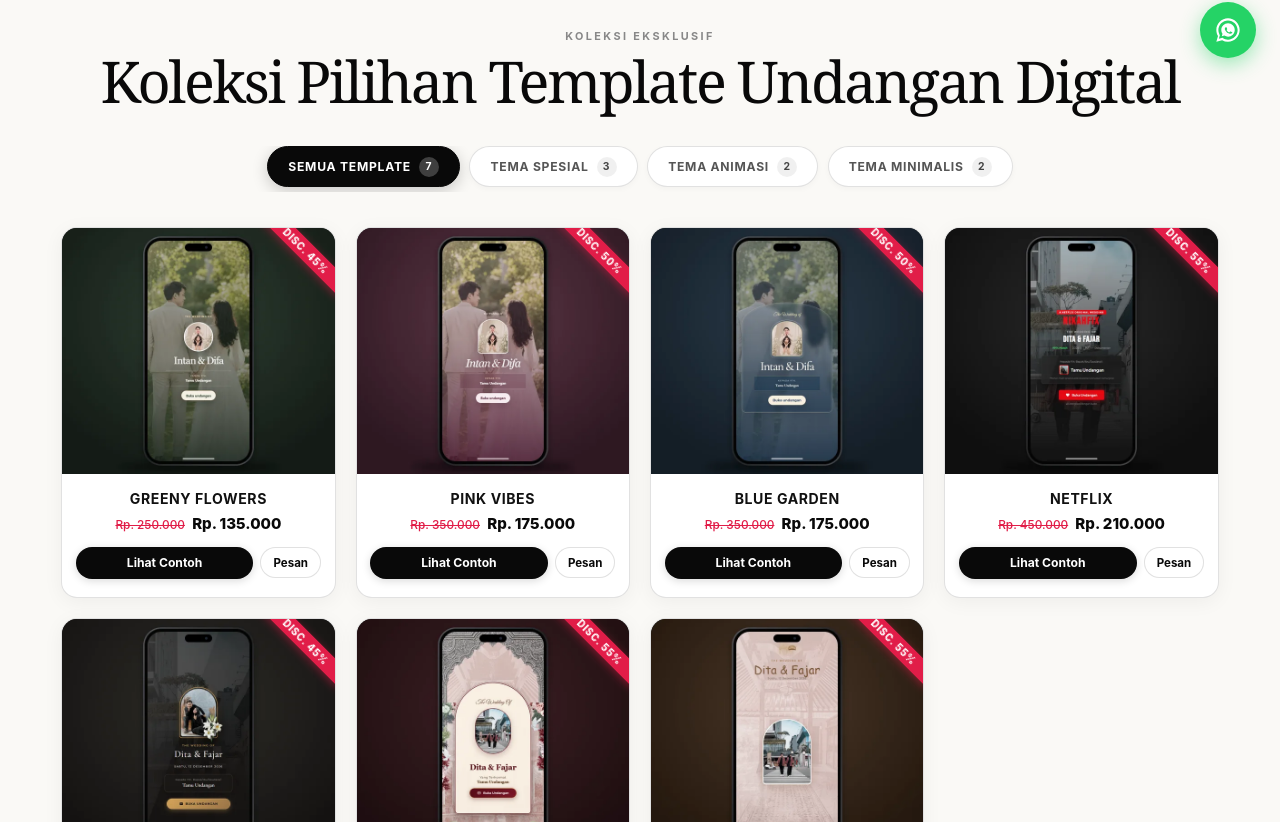
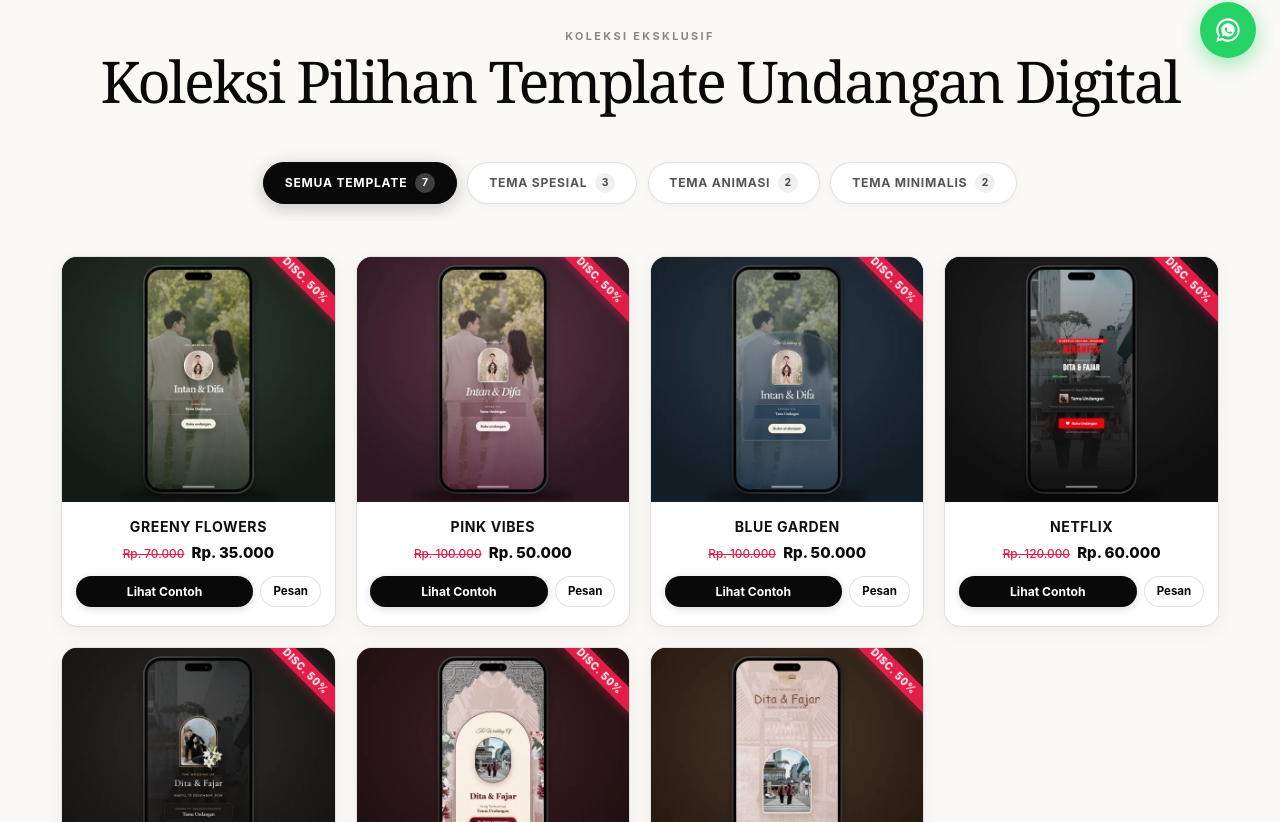
Before and after one commit to DIFZX/Indif.Digital, a Next.js app: page / in a window 1280 px wide. Shown: the part 718-1540 px from the top of the page. Built offline with nearby package versions, Linux system fonts and the light colour scheme; no server answers; the database is empty.

Commit message:
fix(catalog): fix pill outline clipping and update tier pricing (spesial 60k, animasi 50k, minimalis 35k)

```diff
--- a/app/dashboard/dashboard.module.css
+++ b/app/dashboard/dashboard.module.css
@@ -284,7 +284,8 @@
   overflow-x: auto;
   -webkit-overflow-scrolling: touch;
   scrollbar-width: none;
-  padding-bottom: 0.3rem;
+  padding: 0.85rem 0.5rem 0.95rem;
+  box-sizing: border-box;
 }
 
 .categoryMenuWrapper::-webkit-scrollbar {
@@ -295,16 +296,17 @@
   display: flex;
   align-items: center;
   justify-content: center;
-  gap: 0.6rem;
+  gap: 0.65rem;
   min-width: max-content;
   margin: 0 auto;
+  padding: 2px 4px;
 }
 
 .categoryButton {
   display: inline-flex;
   align-items: center;
   gap: 0.5rem;
-  padding: 0.6rem 1.25rem;
+  padding: 0.62rem 1.3rem;
   border: 1px solid var(--line-light);
   border-radius: 999px;
   background: var(--white);
@@ -315,22 +317,30 @@
   letter-spacing: 0.06em;
   text-transform: uppercase;
   cursor: pointer;
-  box-shadow: 0 2px 6px rgba(0, 0, 0, 0.03);
+  box-shadow: 0 2px 8px rgba(0, 0, 0, 0.04);
   transition: all 220ms ease;
   white-space: nowrap;
+  box-sizing: border-box;
+  outline: none;
 }
 
 .categoryButton:hover {
   border-color: #090909;
   color: #090909;
   transform: translateY(-1px);
+  box-shadow: 0 4px 14px rgba(0, 0, 0, 0.08);
+}
+
+.categoryButton:focus-visible {
+  outline: 2px solid #090909;
+  outline-offset: 2px;
 }
 
 .categoryButtonActive {
   background: #090909;
   color: #FFFFFF;
   border-color: #090909;
-  box-shadow: 0 4px 16px rgba(0, 0, 0, 0.2);
+  box-shadow: 0 4px 18px rgba(0, 0, 0, 0.22);
 }
 
 .categoryButtonActive:hover {
@@ -738,9 +748,14 @@
     font-size: clamp(1.8rem, 6.5vw, 2.4rem);
   }
 
+  .categoryMenuWrapper {
+    padding: 0.65rem 0.25rem 0.8rem;
+    margin-bottom: 1.6rem;
+  }
+
   .categoryMenu {
     justify-content: flex-start;
-    padding: 0 0.2rem;
+    padding: 2px 0.25rem;
   }
 
   .categoryButton {
--- a/app/dashboard/template-catalog.tsx
+++ b/app/dashboard/template-catalog.tsx
@@ -43,22 +43,22 @@ type PriceInfo = {
 function getTemplatePriceInfo(slug: string, category: TemplateCategory): PriceInfo {
   if (category === "spesial" || slug === "java-vibes" || slug === "sunda-vibes" || slug === "netflix") {
     return {
-      originalPrice: "Rp. 450.000",
-      promoPrice: "Rp. 210.000",
-      discountBadge: "DISC. 55%",
+      originalPrice: "Rp. 120.000",
+      promoPrice: "Rp. 60.000",
+      discountBadge: "DISC. 50%",
     };
   }
   if (category === "animasi" || slug === "pink-vibes" || slug === "blue-garden") {
     return {
-      originalPrice: "Rp. 350.000",
-      promoPrice: "Rp. 175.000",
+      originalPrice: "Rp. 100.000",
+      promoPrice: "Rp. 50.000",
       discountBadge: "DISC. 50%",
     };
   }
   return {
-    originalPrice: "Rp. 250.000",
-    promoPrice: "Rp. 135.000",
-    discountBadge: "DISC. 45%",
+    originalPrice: "Rp. 70.000",
+    promoPrice: "Rp. 35.000",
+    discountBadge: "DISC. 50%",
   };
 }
 
```
